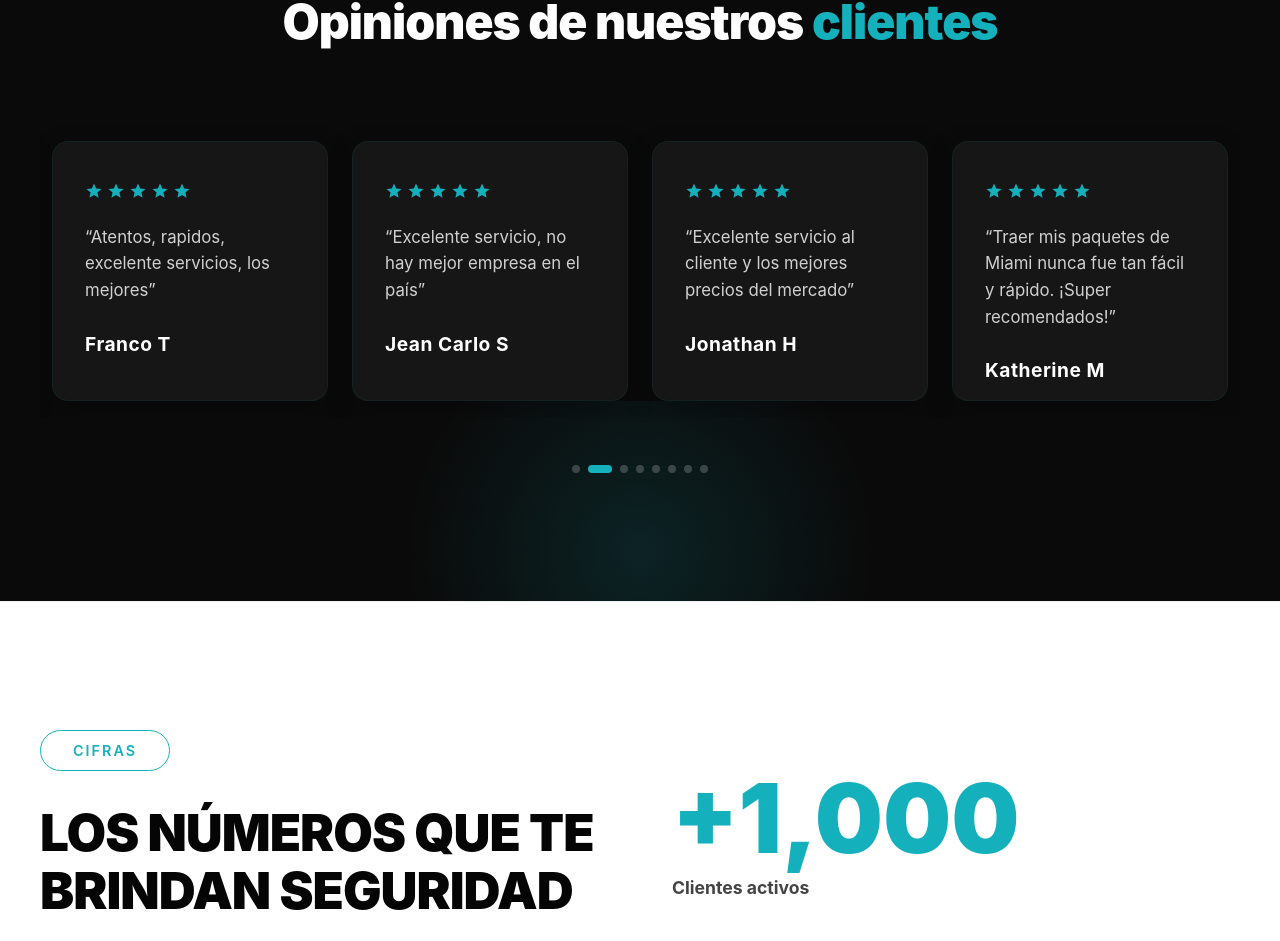
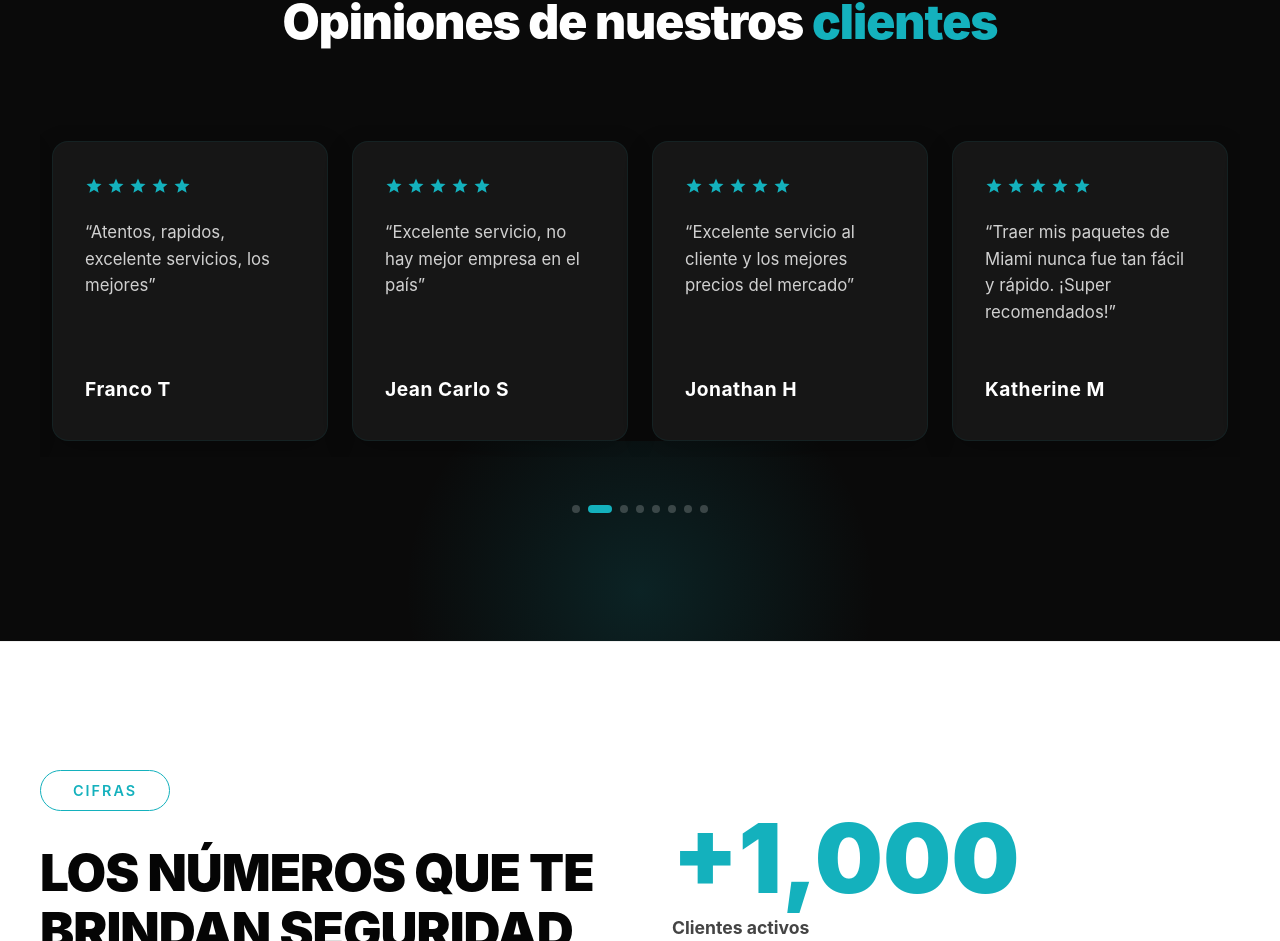
Before and after one commit to xCesar24x/MundoExpress, a Next.js app: page / in a window 1280 px wide. Shown: the part 4983-5924 px from the top of the page. Built offline with nearby package versions, Linux system fonts and the light colour scheme; no server answers; the database is empty.

Commit message:
feat: limit testimonials text to 5 lines using line-clamp and increase card height to 300px

```diff
--- a/app/components/Testimonials.js
+++ b/app/components/Testimonials.js
@@ -179,8 +179,8 @@ export default function Testimonials() {
                   background: "#161616",
                   border: "1px solid rgba(20, 177, 189, 0.08)",
                   borderRadius: "16px",
-                  padding: "2.5rem 2rem",
-                  height: "260px",
+                  padding: "2.2rem 2rem",
+                  height: "300px",
                   display: "flex",
                   flexDirection: "column",
                   justifyContent: "space-between",
@@ -213,7 +213,12 @@ export default function Testimonials() {
                       color: "rgba(255, 255, 255, 0.8)",
                       fontSize: "1.05rem",
                       lineHeight: "1.6",
-                      fontWeight: "400"
+                      fontWeight: "400",
+                      display: "-webkit-box",
+                      WebkitLineClamp: 5,
+                      WebkitBoxOrient: "vertical",
+                      overflow: "hidden",
+                      textOverflow: "ellipsis"
                     }}>
                       &ldquo;{review.text}&rdquo;
                     </p>
```
